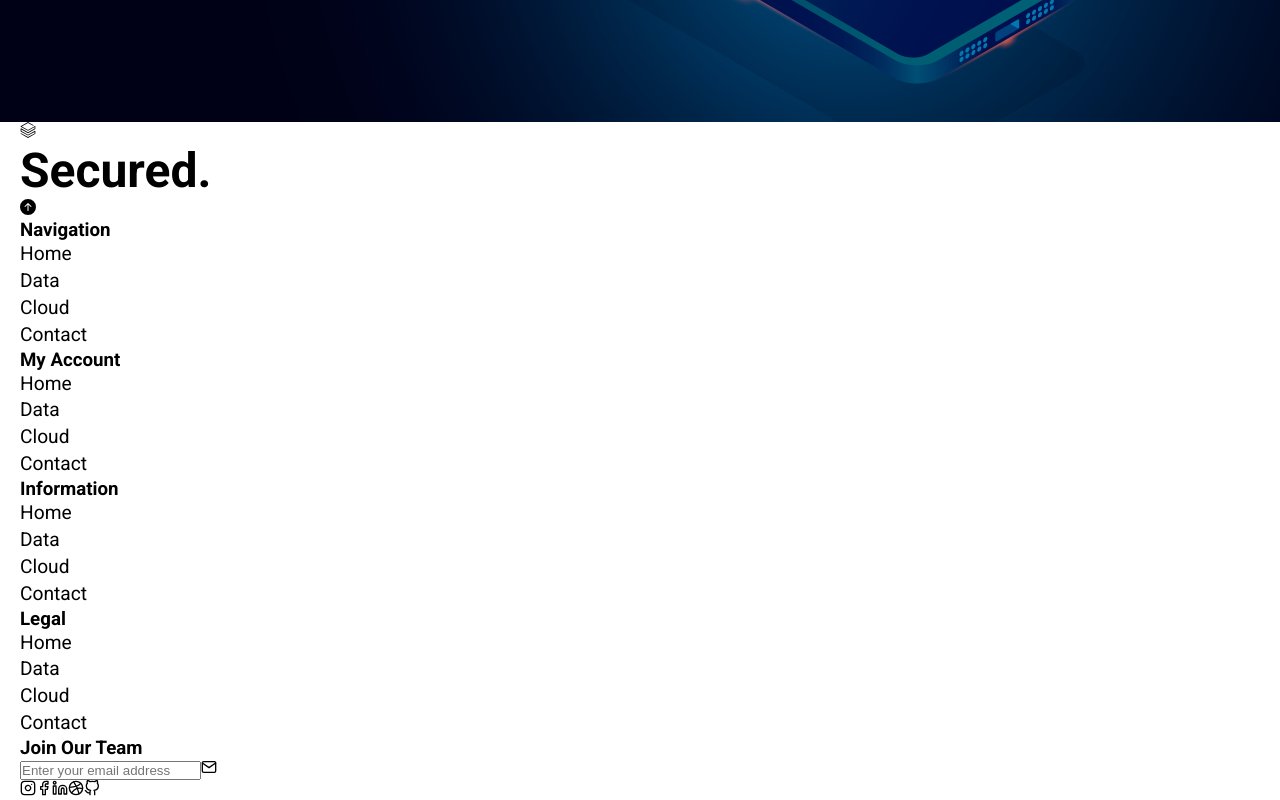
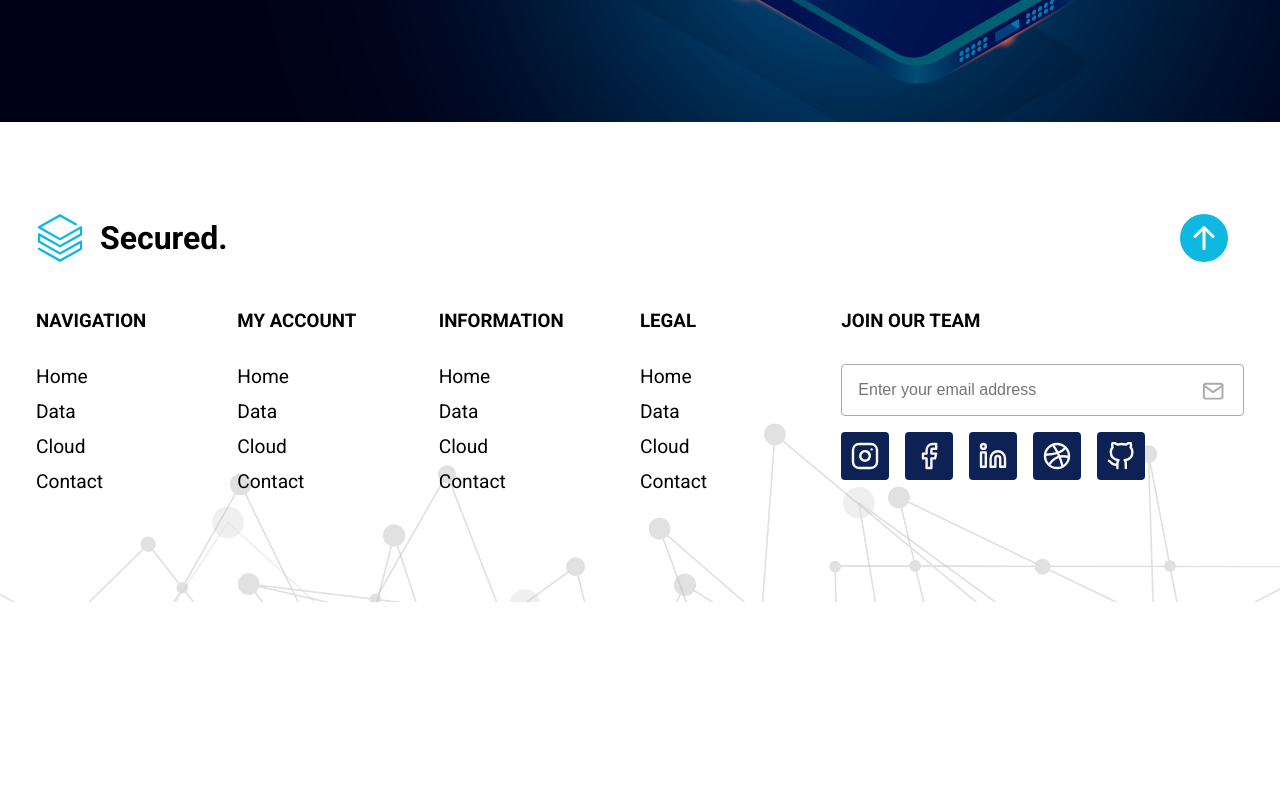
Before and after one commit to Medvedev-Savelii/react-website-data-secure-app, a React (Create React App) app: page / in a window 1280 px wide. Shown: the part 2278-3078 px from the top of the page. After the commit the page ends 2880 px from the top, so only its background shows below. Built offline with nearby package versions, Linux system fonts and the light colour scheme.

Commit message:
six-commit

```diff
--- a/src/components/footer/FooterStyles.css
+++ b/src/components/footer/FooterStyles.css
@@ -0,0 +1,119 @@
+.footer {
+    width: 100%;
+    height: 60vh;
+    position: relative;
+    background: rgba(255, 255, 255, 0.7);
+}
+
+.footer:before {
+    content:'';
+    position: absolute;
+    background: url('../../assets/footer-bg.jpg') no-repeat center center/cover;
+    height: 100%;
+    width: 100%;
+    z-index: -1;
+}
+
+
+.footer .container {
+	display: flex;
+	flex-direction: column;
+	align-items: center;
+	justify-content: center;
+}
+
+.footer .top {
+    width: 100%;
+    padding: 1rem;
+    display: flex;
+    justify-content: space-between;
+}
+.footer .top .logo-footer {
+    display: flex;
+    align-items: center;
+}
+.footer .top .icon {
+    font-size: 3rem;
+    margin-right: 1rem;
+    color: var(--primary-color);
+    cursor: pointer;
+}
+
+.footer h2 {
+	font-size: 2rem;
+}
+
+.footer .col-container {
+	display: grid;
+	grid-template-columns: 1fr 1fr 1fr 1fr 2fr;
+	padding: 1rem;
+	width: 100%;
+}
+
+.footer h3 {
+    margin: 1rem 0 2rem 0;
+    text-transform: uppercase;
+}
+
+.footer p {
+	margin: .5rem 0;
+}
+
+.footer form {
+	width: 100%;
+	margin-bottom: .6rem;
+	position: relative;
+}
+
+.footer form input {
+	padding: 1rem;
+	width: 100%;
+	outline: none;
+	font-size: 1rem;
+	border: 1px solid #aaa;
+	border-radius: 4px;
+	color: #333;
+}
+.footer form input:focus {
+    color: #333;
+    outline: var(--primary-color);
+    box-shadow: 0 0 8px 0 var(--primary-dark);
+}
+
+.footer form .mail-icon {
+    position: absolute;
+    font-size: 1.4rem;
+    margin: 1rem;
+    right: .2rem;
+    color: #aaa;
+    cursor: pointer;
+
+}
+
+.footer form .social-icon {
+    margin: 1rem 1rem 1rem 0;
+    padding: .6rem;
+    background-color: var(--primary-dark);
+    border-radius: 4px;
+    color: #f8f8f8;
+    font-size: 3rem;
+	cursor: pointer;
+
+}
+
+
+
+
+@media screen and (max-width: 940px) {
+	.footer {
+		height: 100%;
+	}
+
+	.footer .col-container {
+		grid-template-columns: 2fr 2fr;
+	}
+
+	.footer form {
+		grid-column: 1 / span 2;
+	}
+}
```
